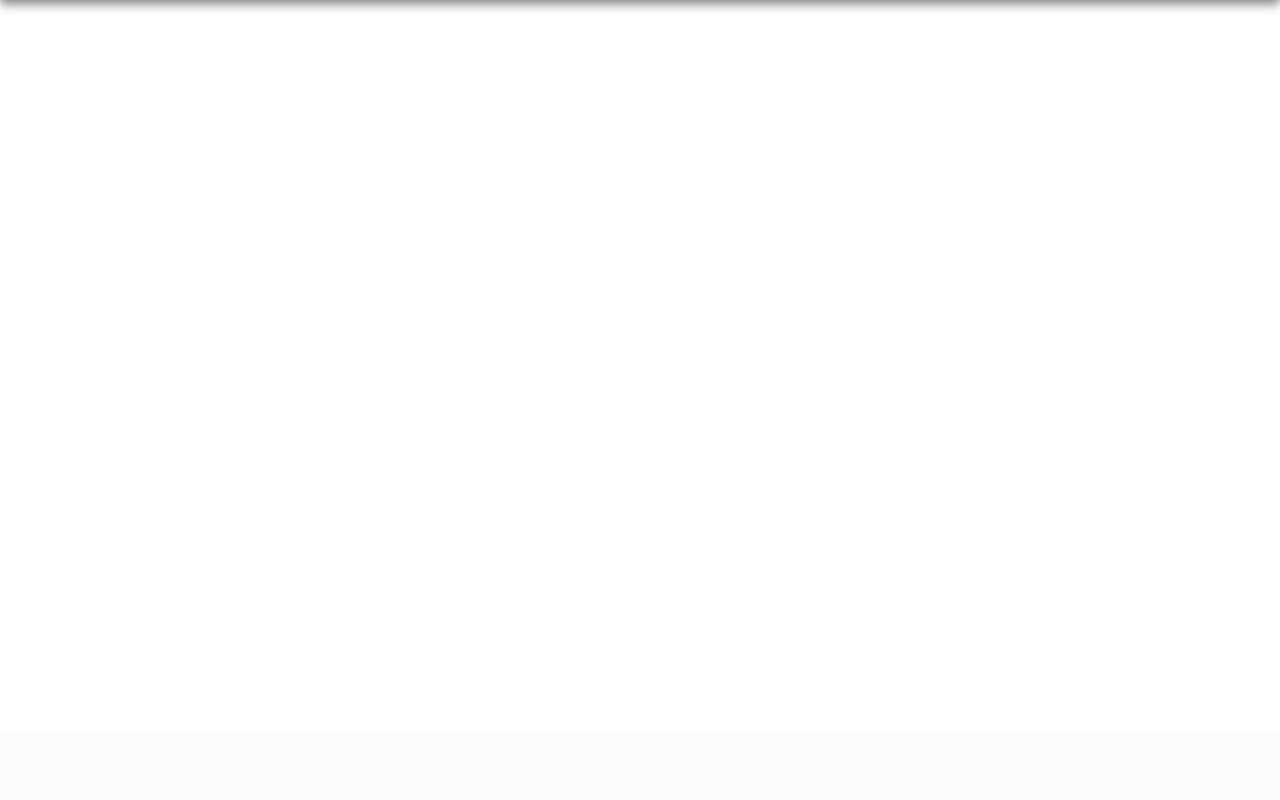
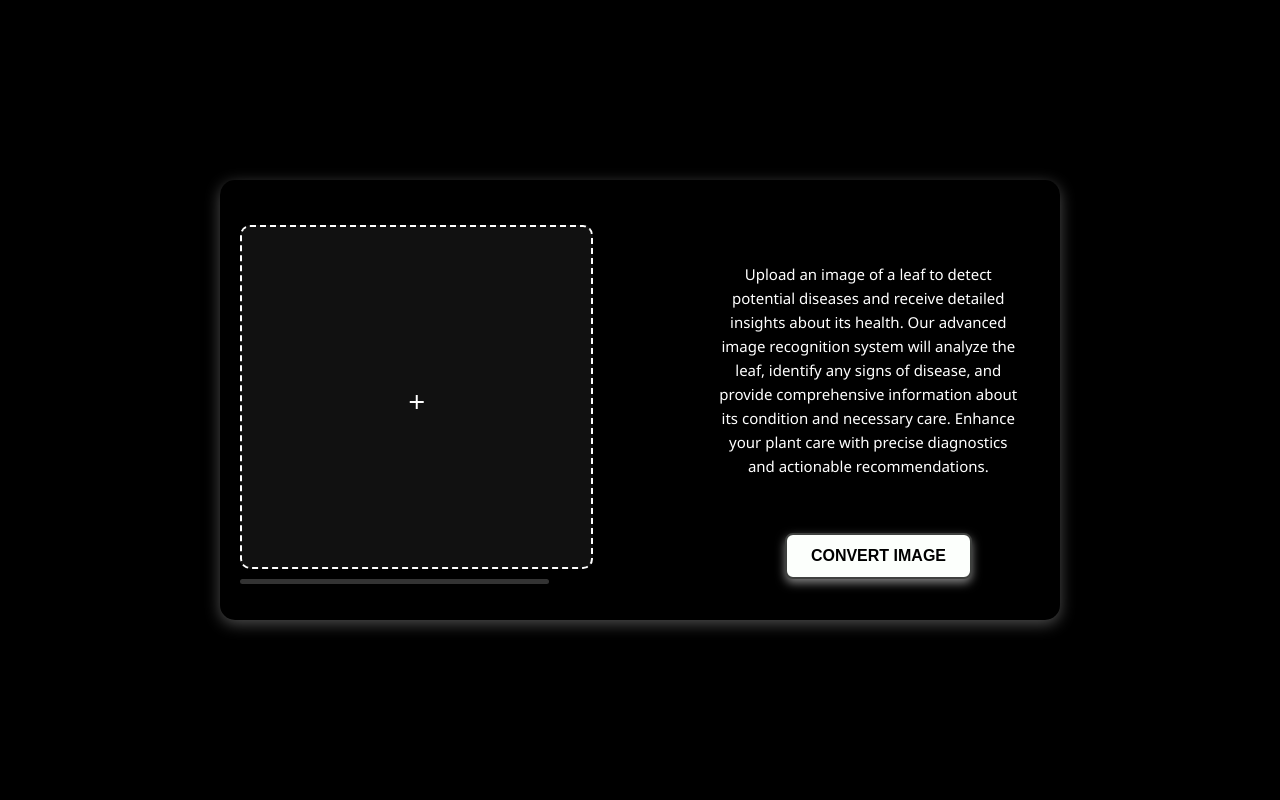
Before and after one commit to BOSS294/Agro.ai, a PHP site: page / in a window 1280 px wide. Shown: the part 68-868 px from the top of the page. Before the commit the page ends 78 px from the top, so only its background shows below. Run offline with PHP 8.4, Linux system fonts and the light colour scheme.

Commit message:
BASIIC UI STRUCTURE SOMEPLTED
WAIT KR COMPLETE KRRA

```diff
--- /dev/null
+++ b/Assets/CSS/main-area.css
@@ -0,0 +1,211 @@
+/* Main Area Styles */
+.main-area {
+    display: flex;
+    justify-content: center;
+    align-items: center;
+    height: 100vh; /* Full viewport height */
+    background-color: #000; /* Black background */
+    animation: fadeIn 1s ease-in-out; /* Animation on load */
+}
+
+/* Container Styles */
+.container {
+    background-color: #000; /* Black background */
+    color: #fff; /* White text */
+    border-radius: 15px; /* Rounded corners */
+    box-shadow: 0 4px 15px rgba(255, 255, 255, 0.3); /* White shadow */
+    padding: 20px;
+    max-width: 800px; /* Max width for responsiveness */
+    width: 100%; /* Full width up to max-width */
+    display: flex;
+    height: 400px;
+    align-items: center; /* Align items vertically centered */
+    gap: 20px; /* Space between upload and text */
+    transition: transform 0.3s ease, box-shadow 0.3s ease; /* Smooth transition */
+    position: relative; /* For positioning hover effects */
+}
+
+/* Hover Effects for Container */
+.container:hover {
+    transform: scale(1.02); /* Slightly enlarge on hover */
+    box-shadow: 0 6px 20px rgba(255, 255, 255, 0.5); /* Enhanced shadow on hover */
+}
+
+/* Animation for Container on Load */
+@keyframes fadeIn {
+    from {
+        opacity: 0;
+        transform: translateY(20px);
+    }
+    to {
+        opacity: 1;
+        transform: translateY(0);
+    }
+}
+
+/* Upload Form Styles */
+.upload-form {
+    display: flex;
+    align-items: center;
+    width: 100%;
+}
+
+/* Upload Container Styles */
+.upload-container {
+    width: 200%; /* Set width for square shape */
+    height: 300px; /* Set height for square shape */
+    position: relative; /* For positioning plus icon */
+    margin-bottom: 50px;
+}
+
+/* Upload Area Styles */
+.upload-area {
+    display: flex;
+    align-items: center;
+    justify-content: center;
+    border: 2px dashed #fff; /* Dashed border */
+    border-radius: 10px; /* Rounded corners */
+    padding: 20px;
+    background-color: #111; /* Slightly lighter black */
+    width: 100%;
+    height: 100%;
+    position: relative; /* For positioning plus icon */
+    transition: background-color 0.3s ease, border-color 0.3s ease; /* Smooth transition for hover effect */
+}
+
+/* Hover Effect for Upload Area */
+.upload-area:hover {
+    background-color: #222; /* Slightly darker background on hover */
+    border-color: #0f0; /* Change border color on hover */
+}
+
+/* Plus Icon Styles */
+.plus-icon {
+    font-size: 48px;
+    color: #fff;
+}
+
+/* Upload Text Styles */
+
+/* Upload Description Styles */
+.upload-description {
+    font-size:15px; /* Larger font size for prominence */
+    font-weight: 500; /* Medium weight for readability */
+    color: #ffffff; /* White text for contrast */
+    margin-top: 10px;
+    text-align: center; /* Center-align text for balance */
+    margin: 20px 0; /* Vertical spacing */
+    margin-left: 30%;
+    font-family: 'Segoe UI', Tahoma, Geneva, Verdana, sans-serif; /* Modern, clean font */
+    line-height: 1.6; /* Increased line height for readability */
+    text-shadow: 0 4px 6px rgba(0, 0, 0, 0.7); /* Subtle shadow for depth */
+    border-radius: 10px; /* Rounded corners for modern look */
+    padding: 20px; /* Padding for better spacing */
+    box-shadow: 0 8px 12px rgba(0, 0, 0, 0.5); /* Enhanced shadow for emphasis */
+    transition: transform 0.3s ease, color 0.3s ease; /* Smooth transition for hover effects */
+}
+
+/* Hover Effect for Upload Description */
+.upload-description:hover {
+    color: #00ff00; /* Bright green color on hover for a standout effect */
+    transform: scale(1.05); /* Slightly enlarge on hover for emphasis */
+}
+
+/* Hover Effect for Upload Text */
+.upload-text:hover {
+    transform: scale(1.02); /* Slightly enlarge text on hover */
+}
+
+/* Animation on Load */
+@keyframes textFadeIn {
+    from {
+        opacity: 0;
+        transform: translateY(10px);
+    }
+    to {
+        opacity: 1;
+        transform: translateY(0);
+    }
+}
+
+.upload-text {
+    animation: textFadeIn 1s ease-out; /* Animation on load */
+}
+/* Progress Container Styles */
+.progress-container {
+    width: 100%;
+    height: 5px;
+    background-color: #333; /* Dark background for progress bar */
+    border-radius: 5px; /* Rounded corners */
+    overflow: hidden;
+    margin-top: 10px;
+    position: relative;
+}
+
+/* Progress Bar Styles */
+.progress-bar {
+    height: 100%;
+    width: 0%;
+    background-color: #0f0; /* Green background for progress */
+    transition: width 0.4s ease-in-out; /* Smooth transition */
+}
+
+/* Image Preview Styles */
+.image-preview {
+    width: 100%; /* Full width of upload area */
+    height: 100%; /* Full height of upload area */
+    display: flex;
+    justify-content: center;
+    align-items: center;
+    overflow: hidden;
+    position: absolute; /* Absolute positioning */
+    top: 0;
+    left: 0;
+    z-index: 1;
+}
+
+.image-preview img {
+    max-width: 100%;
+    max-height: 100%;
+}
+
+/* Upload Button Styles */
+.upload-button {
+    margin-top: 15px; /* Space above button */
+    padding: 12px 24px; /* Button padding for a more substantial look */
+    font-size: 16px; /* Button text size */
+    color: #000000; /* White text color */
+    background-color: #fcfffc; /* Bright green background color */
+    border: 2px solid #3f413f; /* Solid border */
+    border-radius: 8px; /* Rounded corners */
+    cursor: pointer; /* Pointer cursor on hover */
+    transition: all 0.3s ease; /* Smooth transition for all properties */
+    box-shadow: 0 4px 10px rgba(255, 255, 255, 0.5); /* White shadow for 3D effect */
+    text-transform: uppercase; /* Uppercase text for modern look */
+    font-weight: bold; /* Bold text for emphasis */
+    outline: none; /* Remove outline on focus */
+    margin-left: 48%;
+}
+
+/* Hover Effect for Upload Button */
+.upload-button:hover {
+    background-color: #00cc00; /* Darker green on hover */
+    border-color: #009900; /* Darker border on hover */
+    transform: translateY(-3px); /* Slightly raise button on hover */
+    box-shadow: 0 6px 15px rgba(255, 255, 255, 0.7); /* Enhanced shadow on hover */
+}
+
+/* Focus Effect for Upload Button */
+.upload-button:focus {
+    box-shadow: 0 0 0 3px rgba(0, 255, 0, 0.5); /* Glow effect on focus */
+}
+
+
+/* File Input Styles */
+input[type="file"] {
+    opacity: 0;
+    position: absolute;
+    width: 100%;
+    height: 100%;
+    cursor: pointer;
+}
--- /dev/null
+++ b/Assets/Contents/main-area.php
@@ -0,0 +1,86 @@
+<div class="main-area">
+    <div class="container">
+        <form class="upload-form" id="upload-form" enctype="multipart/form-data">
+            <div class="upload-container">
+                <div class="upload-area" id="upload-area">
+                    <div class="plus-icon">
+                        <span class="material-icons">add</span>
+                    </div>
+                    <input type="file" id="file-upload" name="file-upload" accept="image/*">
+
+                    <div id="image-preview" class="image-preview"></div> <!-- Preview container inside upload-area -->
+                </div>
+                <div id="progress-container" class="progress-container">
+                    <div id="progress-bar" class="progress-bar"></div>
+                </div>
+            </div>
+            <div class="upload-text">
+                <p id="upload-description" class="upload-description">Upload an image of a leaf to detect potential diseases and receive detailed insights about its health. Our advanced image recognition system will analyze the leaf, identify any signs of disease, and provide comprehensive information about its condition and necessary care. Enhance your plant care with precise diagnostics and actionable recommendations.</p>
+                <button type="button" id="upload-button" class="upload-button">Convert Image</button>
+            </div>
+        </form>
+    </div>
+</div>
+<script>
+  document.getElementById('upload-button').addEventListener('click', function() {
+    const fileInput = document.getElementById('file-upload');
+    const form = document.getElementById('upload-form');
+    const progressBar = document.getElementById('progress-bar');
+    const uploadDescription = document.getElementById('upload-description');
+    const imagePreview = document.getElementById('image-preview');
+
+    if (fileInput.files.length === 0) {
+        alert('Please select a file to upload.');
+        return;
+    }
+
+    const file = fileInput.files[0]; // Access the selected file
+    console.log('Selected file:', file); // Debugging
+
+    const formData = new FormData(form);
+
+    const xhr = new XMLHttpRequest();
+    xhr.open('POST', 'upload.php', true);
+
+    xhr.upload.onprogress = function(event) {
+        if (event.lengthComputable) {
+            const percentComplete = (event.loaded / event.total) * 100;
+            progressBar.style.width = percentComplete + '%';
+        }
+    };
+
+    xhr.onload = function() {
+        if (xhr.status === 200) {
+            progressBar.style.width = '100%';
+            setTimeout(() => {
+                progressBar.style.width = '0%'; // Reset progress bar
+            }, 1000);
+
+            const response = JSON.parse(xhr.responseText);
+            if (response.success) {
+                // Show the uploaded image inside the upload area
+                const img = document.createElement('img');
+                img.src = `Assets/Images/${response.fileName}`; // Ensure path is correct
+                imagePreview.innerHTML = '';
+                imagePreview.appendChild(img);
+
+                // Update the description
+                uploadDescription.textContent = 'Your image has been converted successfully. The system will analyze the leaf and provide insights about its health and possible diseases. Please wait for the results.';
+                document.getElementById('upload-button').textContent = 'Analyze Image';
+            } else {
+                alert('Error uploading file.');
+            }
+        } else {
+            alert('Error with the server response.');
+        }
+    };
+
+    xhr.onerror = function() {
+        alert('Request failed. Please try again.');
+    };
+
+    xhr.send(formData);
+});
+
+
+</script>
--- a/index.php
+++ b/index.php
@@ -19,9 +19,12 @@
     <link rel="stylesheet" href="https://fonts.googleapis.com/icon?family=Material+Icons">
 
     <link rel="stylesheet" href="Assets/CSS/nav.css">
+    <link rel="stylesheet" href="Assets/CSS/main-area.css">
+
 </head>
 <body>
     <?php include "Assets/Resources/nav.php" ?>
+    <?php include "Assets/Contents/main-area.php" ?>
 
 </body>
 
```
Also changed, not shown: Assets/Contents/upload.php (added, +37 -0 lines).
